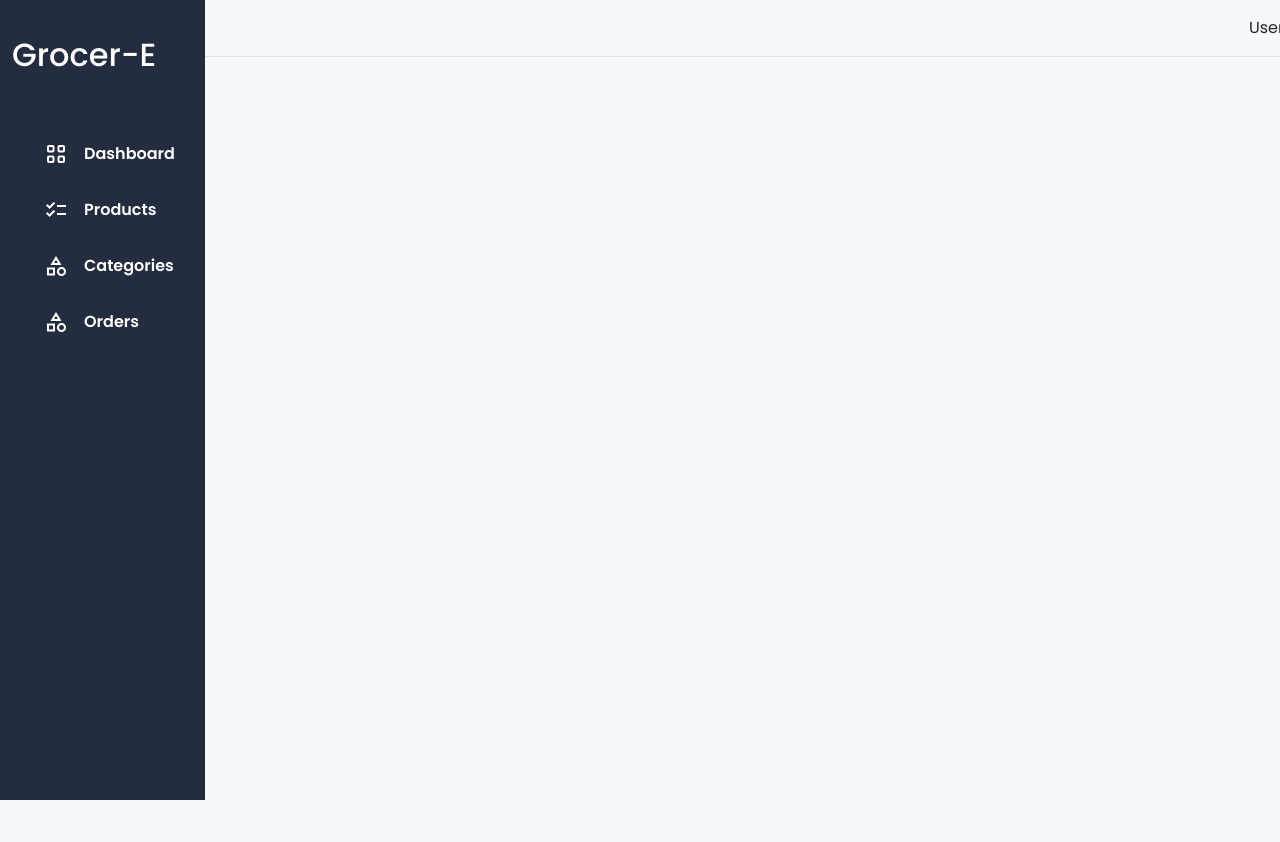
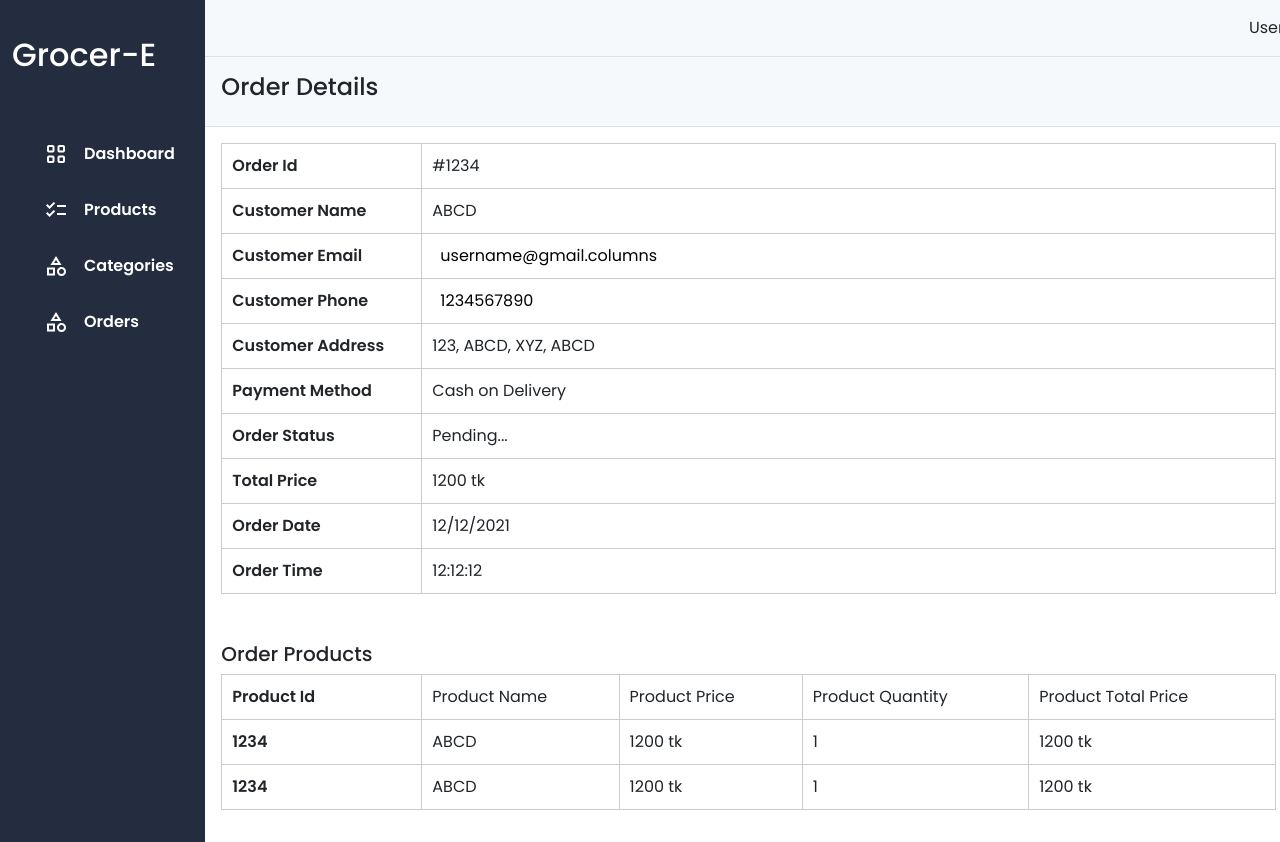
Before and after one commit to thdihan/Grocer-E, a React (Vite) app in the folder client/: page /admin/orders/singleOrder in a window 1280 px wide. Shown: the top 842 px of the page. Before the commit the page ends 800 px from the top, so only its background shows below. Built offline with nearby package versions, Linux system fonts and the light colour scheme.

Commit message:
Order details view in dashboard done

```diff
--- a/client/src/App.jsx
+++ b/client/src/App.jsx
@@ -18,6 +18,7 @@ import UserInfo from "./Components/Buyer/Pages/UserInfo";
 import OrderList from "./Components/Buyer/Pages/OrderList";
 import CategoryAllProduct from "./Components/Buyer/Pages/CategoryAllProduct";
 import SellerOrderList from "./Components/Seller/Pages/SellerOrderList";
+import SellerSingleOrder from "./Components/Seller/Pages/SellerSingleOrder";
 function App() {
     return (
         <AuthContextProvider>
@@ -28,6 +29,10 @@ function App() {
                     <Route path="/admin/*" element={<SellerDashboard />}>
                         <Route path="products" element={<Products />} />
                         <Route path="orders" element={<SellerOrderList />} />
+                        <Route
+                            path="orders/singleOrder"
+                            element={<SellerSingleOrder />}
+                        />
                         <Route
                             path="categories"
                             element={<SellerCategories />}
--- /dev/null
+++ b/client/src/Components/Seller/Pages/SellerSingleOrder.jsx
@@ -0,0 +1,94 @@
+import classes from "../../../Style/Seller/SellerSingleOrder.module.css";
+
+const SellerSingleOrder = () => {
+    return (
+        <div className={`${classes["SellerSingleOrder"]}`}>
+            <div className="px-3 py-3 border-bottom d-flex justify-content-between align-items-center">
+                <h4>Order Details</h4>
+            </div>
+            <div className={`px-3 py-3 table-responsive bg-white`}>
+                <table className={`w-100 table`}>
+                    <tr>
+                        <td>Order Id</td>
+                        <td>#1234</td>
+                    </tr>
+                    <tr>
+                        <td>Customer Name</td>
+                        <td>ABCD</td>
+                    </tr>
+                    <tr>
+                        <td>Customer Email</td>
+                        <td>
+                            <a
+                                href="mailto:
+
+                            "
+                            >
+                                username@gmail.columns
+                            </a>
+                        </td>
+                    </tr>
+                    <tr>
+                        <td>Customer Phone</td>
+                        <td>
+                            <a href="tel:1234567890">1234567890</a>
+                        </td>
+                    </tr>
+                    <tr>
+                        <td>Customer Address</td>
+                        <td>123, ABCD, XYZ, ABCD</td>
+                    </tr>
+                    <tr>
+                        <td>Payment Method</td>
+                        <td>Cash on Delivery</td>
+                    </tr>
+                    <tr>
+                        <td>Order Status</td>
+                        <td>Pending...</td>
+                    </tr>
+                    <tr>
+                        <td>Total Price</td>
+                        <td>1200 tk</td>
+                    </tr>
+                    <tr>
+                        <td>Order Date</td>
+                        <td>12/12/2021</td>
+                    </tr>
+                    <tr>
+                        <td>Order Time</td>
+                        <td>12:12:12</td>
+                    </tr>
+                </table>
+            </div>
+
+            <div className={`px-3 py-3 table-responsive bg-white`}>
+                <h5>Order Products</h5>
+                <table className={`w-100 table`}>
+                    <tr>
+                        <td>Product Id</td>
+                        <td>Product Name</td>
+                        <td>Product Price</td>
+                        <td>Product Quantity</td>
+                        <td>Product Total Price</td>
+                    </tr>
+                    <tr>
+                        <td>1234</td>
+                        <td>ABCD</td>
+                        <td>1200 tk</td>
+                        <td>1</td>
+                        <td>1200 tk</td>
+                    </tr>
+                    <tr>
+                        <td>1234</td>
+                        <td>ABCD</td>
+                        <td>1200 tk</td>
+                        <td>1</td>
+                        <td>1200 tk</td>
+                    </tr>
+                </table>
+            </div>
+        </div>
+    );
+};
+
+export default SellerSingleOrder;
--- a/client/src/Components/Seller/ProductsComponents/OrderTable.jsx
+++ b/client/src/Components/Seller/ProductsComponents/OrderTable.jsx
@@ -32,7 +32,12 @@ const OrderTable = () => {
                                 Pending...
                             </td>
                             <td className="px-3 py-3 text-center">
-                                <Link className={`btn`}>View Details</Link>
+                                <Link
+                                    to={`/admin/orders/singleOrder`}
+                                    className={`btn`}
+                                >
+                                    View Details
+                                </Link>
                             </td>
                         </tr>
                     </tbody>
--- /dev/null
+++ b/client/src/Style/Seller/SellerSingleOrder.module.css
@@ -0,0 +1,8 @@
+.SellerSingleOrder table tr td {
+    padding: 10px;
+    border: 1px solid #ccc;
+}
+.SellerSingleOrder table tr td:first-child {
+    font-weight: 600;
+    width: 200px;
+}
```
